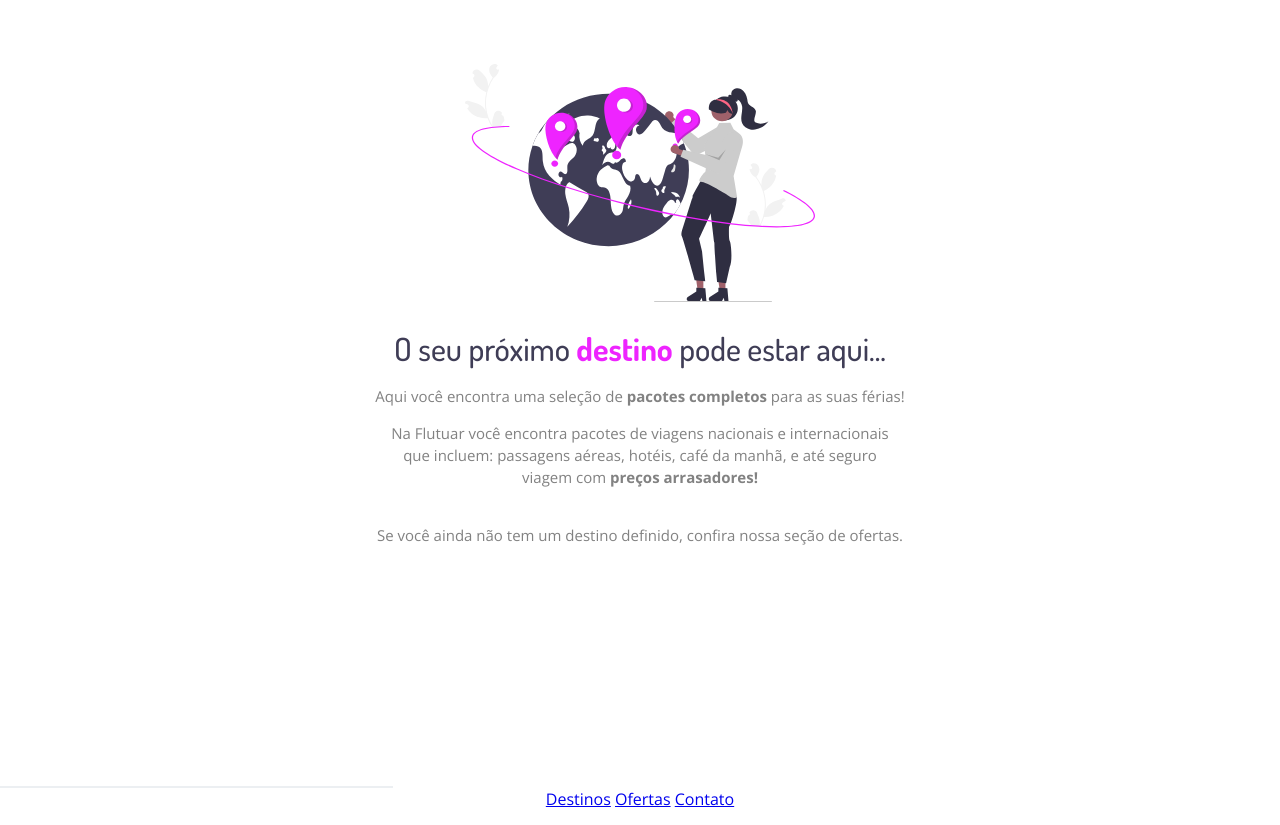
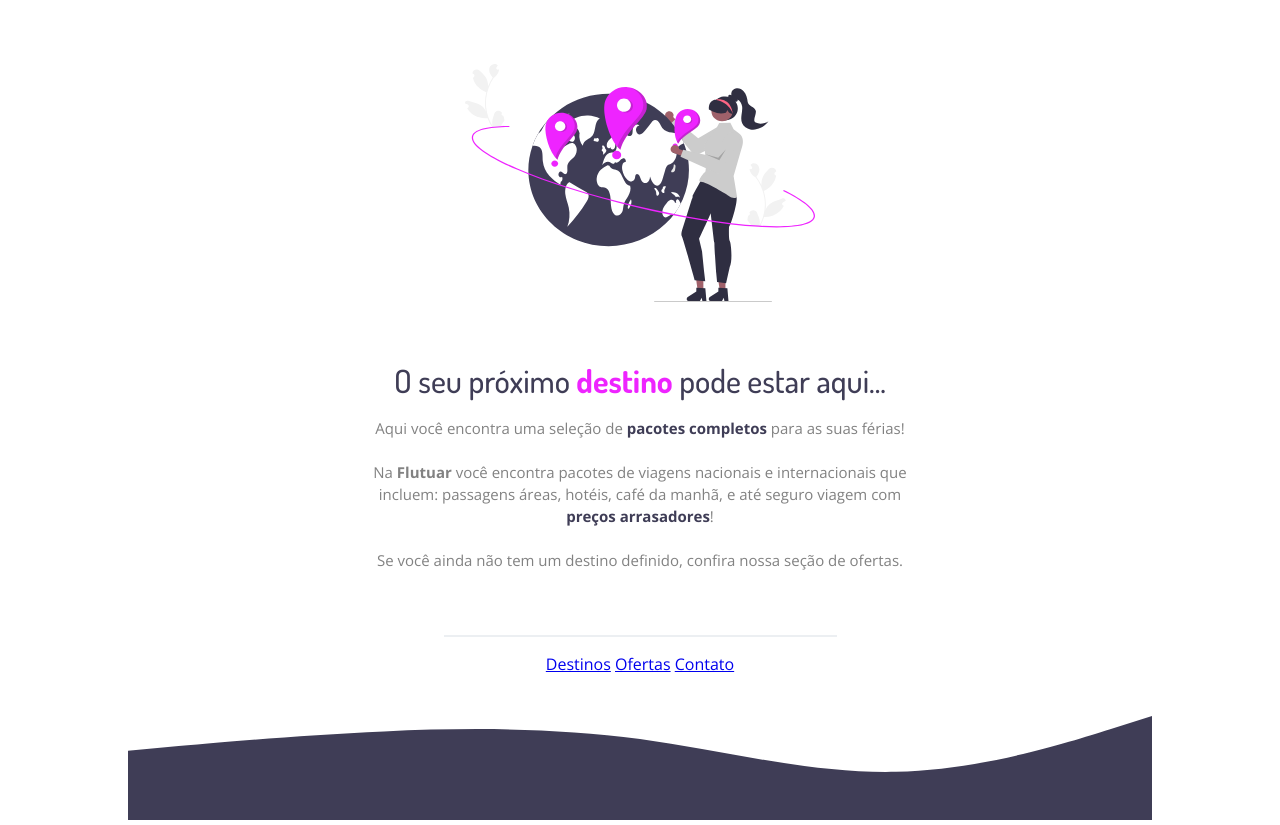
Before and after one commit to yinmantovan/extraChallengeStage02, a plain HTML site: page index.html in a window 1280 px wide. Drawn offline with nearby package versions, Linux system fonts and the light colour scheme.

Commit message:
Projeto final

```diff
--- a/index.html
+++ b/index.html
@@ -10,7 +10,7 @@
   <link href="https://fonts.googleapis.com/css2?family=Dosis:wght@500;700&family=Open+Sans:wght@400;700&display=swap" rel="stylesheet">
 
   <link rel="stylesheet" href="style.css" />
-
+  <link rel="icon" type="images/x-icon" href="images/Favicon.svg">
 
 </head>
 <body>
@@ -21,17 +21,18 @@
     alt="Moça colocando indicadores de lugares ao redor do mundo"
     >
     <h1>O seu próximo <span>destino</span> pode estar aqui...</h1>
-    <p>
-      Aqui você encontra uma seleção de <strong>pacotes completos</strong> para as suas férias!
+    <p >
+      Aqui você encontra uma seleção de <strong class="diverse">pacotes completos</strong> para as suas férias!
+     <br>
+     <br>
+      Na <strong>Flutuar</strong> você encontra pacotes de viagens nacionais e internacionais que incluem: passagens áreas, hotéis, café da manhã, e até seguro viagem com
+      <strong class="diverse">preços arrasadores</strong>!
+    <br>
+    <br>
+
+      Se você ainda não tem um destino definido, confira nossa seção de ofertas.
     </p>
-    <p id="looser">
-      Na Flutuar você encontra pacotes de viagens nacionais e internacionais que incluem:
-      passagens aéreas, hotéis, café da manhã, e até seguro viagem com <strong>preços arrasadores!</strong>
-    </p>
-    <p>
-      Se você ainda não tem um destino definido, confira nossa seção de ofertas.
 
-    </p>
 
 
 
@@ -41,7 +42,8 @@
     <a href="https://www.destinos.com.br">Destinos</a>
     <a href="https://www.ofertas.com.br">Ofertas</a>
     <a href="mailto:contato@flutuar.com.br">Contato</a>
-
+    <br>
+    <img id="wave" src="images/Wave.svg">
   </div>
 
 
--- a/style.css
+++ b/style.css
@@ -6,12 +6,14 @@ body{
 }
 
 #main{
-  width: 626px;
-  margin: 64px auto 240px;
+  width: 540px;
+  margin: 64px auto ;
 
 }
 
-
+#planet{
+  margin-bottom: 32px;
+}
 
 
 h1{
@@ -38,16 +40,22 @@ p{
   font-style: normal;
   font-weight: 400;
   line-height: 22px;
-
 }
 
-#looser{
-  margin: 0 50px 36px;
+.diverse {
+  color: #3F3D56;
 }
+
 
 .line{
   border: 1px solid #ECEFF2;
   width: 391px;
   height: 0px;
+  margin: 64px auto 16px;
 
 }
+
+#wave{
+  margin-top: 40.83px;
+
+}
```
Also changed, not shown: images/Favicon.svg (added), images/Wave.svg (added).
